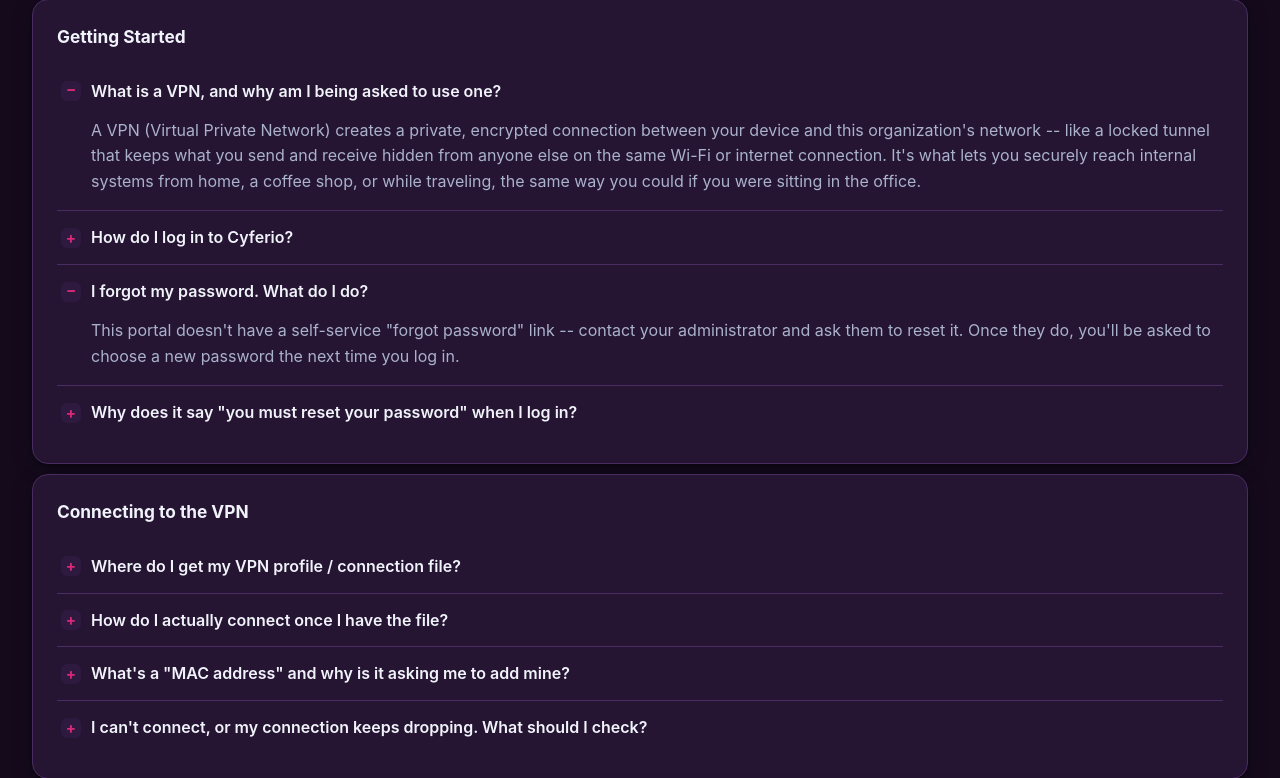
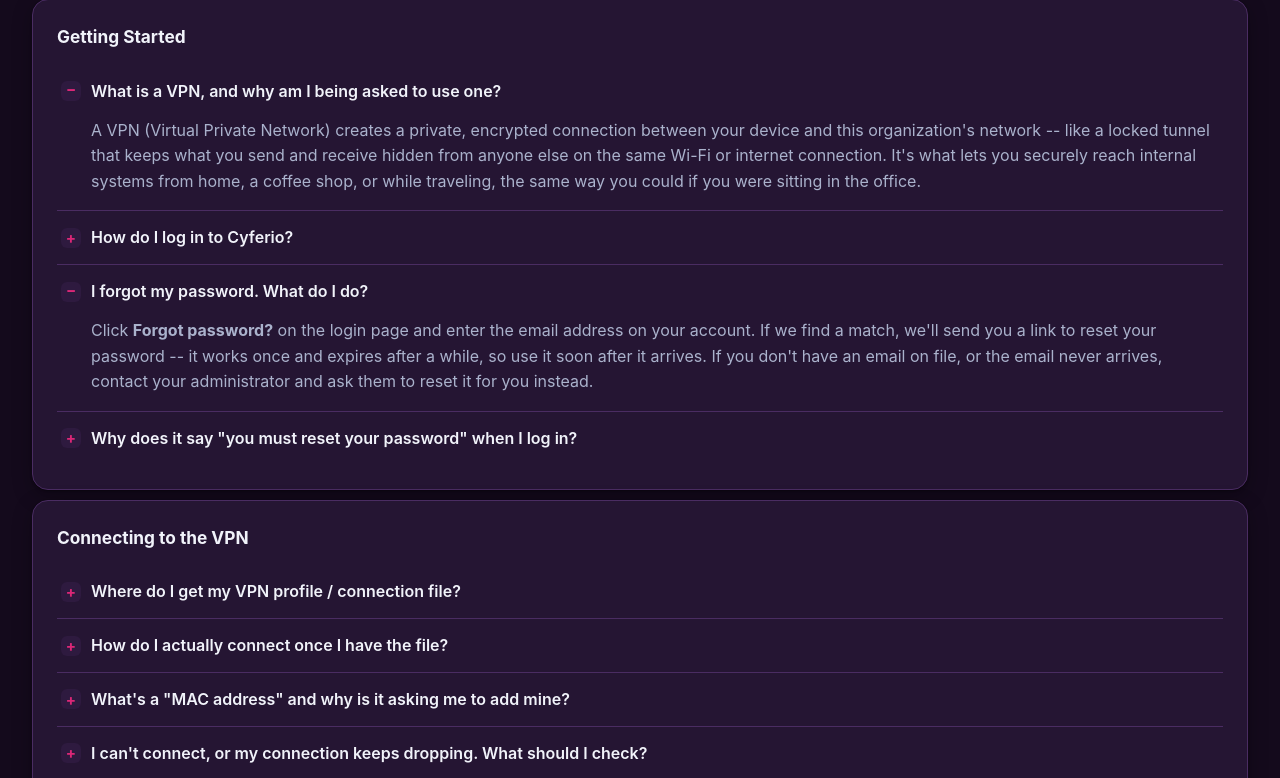
Before and after one commit to cloudlative/cyferio, a FastAPI app: template app/vpnadmin/templates/faq.html in a window 1280 px wide, after a click on "I forgot my password. What do I do?". Shown: the part 256-1034 px from the top of the page. Run offline with FastAPI, Linux system fonts and the light colour scheme; the template is opened without the code that fills it, so the values that code supplies are empty; some libraries are stand-ins or nearby versions.

Commit message:
Left-align emails, trim FAQ copy, update outdated forgot-password answer (#13)
- base_email.html: drop the auto horizontal centering (margin:0 auto ->
  margin:0) so every app email (password reset, VPN profile, welcome)
  renders left-aligned in an inbox, matching the marketing site's
  contact-form email style instead of sitting centered in the message
  pane.
- password_reset.html: the Reset Password button was independently
  center-aligned on top of that -- left-aligned too now.
- faq.html: removed the redundant caption under the OpenVPN Connect
  download button (platform list/app-store hint was restating what the
  button + its own destination page already make obvious).
- faq.html: the "I forgot my password" answer still described the
  pre-reset-password world (admin-only, no self-service option) -- now
  describes the actual /forgot-password flow, with the admin-contact
  path kept as the fallback for accounts with no email on file.

Co-authored-by: asifrafiq <asifrafiq@users.noreply.github.com>

```diff
--- a/app/vpnadmin/templates/email/base_email.html
+++ b/app/vpnadmin/templates/email/base_email.html
@@ -14,7 +14,7 @@ one existing HTML email already used that approach successfully and the
 content here is simple enough not to need table-based layout's
 cross-client robustness.
 #}
-<div style="font-family:-apple-system,Segoe UI,Roboto,Helvetica,Arial,sans-serif;max-width:520px;margin:0 auto;padding:0;background:#1e2436;color:#f1f3fa;border-radius:16px;border:1px solid #3a4460;overflow:hidden;">
+<div style="font-family:-apple-system,Segoe UI,Roboto,Helvetica,Arial,sans-serif;max-width:520px;margin:0;padding:0;background:#1e2436;color:#f1f3fa;border-radius:16px;border:1px solid #3a4460;overflow:hidden;">
 	<div style="padding:28px 28px 20px;border-bottom:1px solid #3a4460;">
 		<div style="display:inline-flex;align-items:center;gap:10px;">
 			<div style="width:32px;height:32px;border-radius:10px;background:linear-gradient(135deg,#6366f1,#8b5cf6,#22d3ee);display:inline-block;text-align:center;line-height:32px;">⚡</div>
--- a/app/vpnadmin/templates/email/password_reset.html
+++ b/app/vpnadmin/templates/email/password_reset.html
@@ -6,7 +6,7 @@
 	Click the button below to choose a new one. This link works once and expires in {{ ttl_minutes }} minutes.
 </p>
 
-<div style="text-align:center;margin:0 0 22px;">
+<div style="text-align:left;margin:0 0 22px;">
 	<a href="{{ reset_url }}" style="display:inline-block;background:linear-gradient(135deg,#6366f1,#8b5cf6,#22d3ee);color:#ffffff;font-weight:700;font-size:0.92rem;text-decoration:none;padding:12px 28px;border-radius:999px;">Reset Password</a>
 </div>
 
--- a/app/vpnadmin/templates/faq.html
+++ b/app/vpnadmin/templates/faq.html
@@ -35,7 +35,7 @@
 	<details class="faq-item" data-faq-item>
 		<summary>I forgot my password. What do I do?</summary>
 		<div class="faq-answer">
-			<p>This portal doesn't have a self-service "forgot password" link -- contact your administrator and ask them to reset it. Once they do, you'll be asked to choose a new password the next time you log in.</p>
+			<p>Click <strong>Forgot password?</strong> on the login page and enter the email address on your account. If we find a match, we'll send you a link to reset your password -- it works once and expires after a while, so use it soon after it arrives. If you don't have an email on file, or the email never arrives, contact your administrator and ask them to reset it for you instead.</p>
 		</div>
 	</details>
 
@@ -61,8 +61,7 @@
 		<summary>How do I actually connect once I have the file?</summary>
 		<div class="faq-answer">
 			<p><strong>Step 1: Get the OpenVPN Connect app.</strong> It's free, and you only need to install it once.</p>
-			<p><a class="btn btn-primary" href="https://openvpn.net/client/" target="_blank" rel="noopener noreferrer">Download OpenVPN Connect &#8599;</a><br>
-			<span class="muted" style="font-size:0.85rem">Opens in a new tab -- OpenVPN's official download page, with the right version for Windows, macOS, Linux, iOS, and Android. On a phone, you can also just search "OpenVPN Connect" in your app store.</span></p>
+			<p><a class="btn btn-primary" href="https://openvpn.net/client/" target="_blank" rel="noopener noreferrer">Download OpenVPN Connect &#8599;</a></p>
 			<p><strong>Step 2: Import your profile.</strong> Open the app, choose "Import Profile" or "Add" and select the <code>.ovpn</code> file you downloaded, then tap Connect. You'll only need to import the file once -- after that, connecting is a single tap.</p>
 		</div>
 	</details>
```
